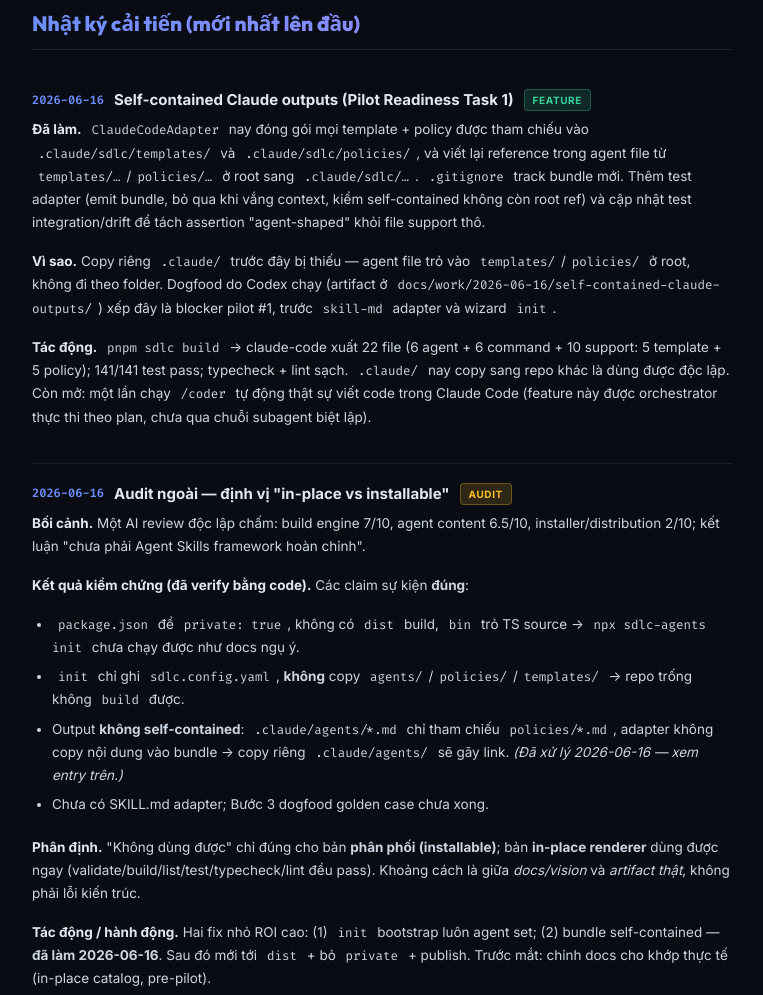
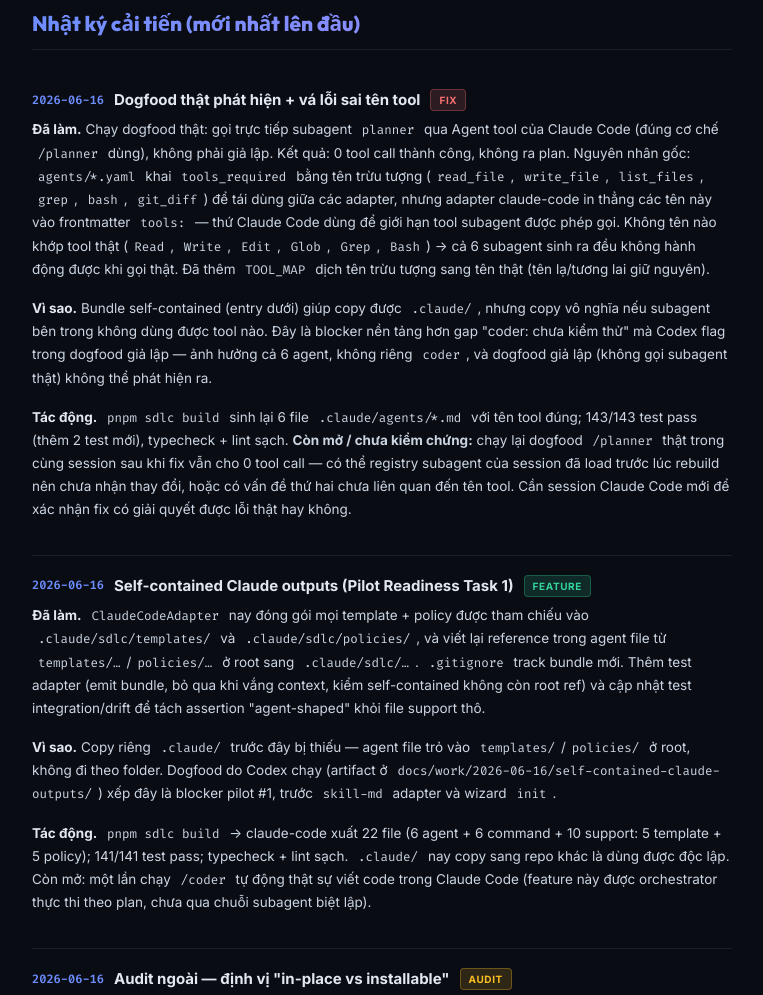
Before and after one commit to tvhhai/sdlc-agent, a website: page docs/release/release-notes.html in a window 1280 px wide. Shown: the part 1760-2755 px from the top of the page, without its empty margins (268-1031 px from the left). Drawn offline with Linux system fonts and the light colour scheme.

Commit message:
docs(release): log the tool-name mapping fix found via live dogfood

```diff
--- a/docs/release/release-notes.html
+++ b/docs/release/release-notes.html
@@ -118,6 +118,17 @@
         <div class="rn-entry">
           <div class="rn-head">
             <span class="rn-date">2026-06-16</span>
+            <span class="rn-title">Dogfood thật phát hiện + vá lỗi sai tên tool</span>
+            <span class="rn-tag fix">fix</span>
+          </div>
+          <p><span class="rn-label">Đã làm.</span> Chạy dogfood thật: gọi trực tiếp subagent <code>planner</code> qua Agent tool của Claude Code (đúng cơ chế <code>/planner</code> dùng), không phải giả lập. Kết quả: 0 tool call thành công, không ra plan. Nguyên nhân gốc: <code>agents/*.yaml</code> khai <code>tools_required</code> bằng tên trừu tượng (<code>read_file</code>, <code>write_file</code>, <code>list_files</code>, <code>grep</code>, <code>bash</code>, <code>git_diff</code>) để tái dùng giữa các adapter, nhưng adapter claude-code in thẳng các tên này vào frontmatter <code>tools:</code> — thứ Claude Code dùng để giới hạn tool subagent được phép gọi. Không tên nào khớp tool thật (<code>Read</code>, <code>Write</code>, <code>Edit</code>, <code>Glob</code>, <code>Grep</code>, <code>Bash</code>) → cả 6 subagent sinh ra đều không hành động được khi gọi thật. Đã thêm <code>TOOL_MAP</code> dịch tên trừu tượng sang tên thật (tên lạ/tương lai giữ nguyên).</p>
+          <p><span class="rn-label">Vì sao.</span> Bundle self-contained (entry dưới) giúp copy được <code>.claude/</code>, nhưng copy vô nghĩa nếu subagent bên trong không dùng được tool nào. Đây là blocker nền tảng hơn gap "coder: chưa kiểm thử" mà Codex flag trong dogfood giả lập — ảnh hưởng cả 6 agent, không riêng <code>coder</code>, và dogfood giả lập (không gọi subagent thật) không thể phát hiện ra.</p>
+          <p><span class="rn-label">Tác động.</span> <code>pnpm sdlc build</code> sinh lại 6 file <code>.claude/agents/*.md</code> với tên tool đúng; 143/143 test pass (thêm 2 test mới), typecheck + lint sạch. <strong>Còn mở / chưa kiểm chứng:</strong> chạy lại dogfood <code>/planner</code> thật trong cùng session sau khi fix vẫn cho 0 tool call — có thể registry subagent của session đã load trước lúc rebuild nên chưa nhận thay đổi, hoặc có vấn đề thứ hai chưa liên quan đến tên tool. Cần session Claude Code mới để xác nhận fix có giải quyết được lỗi thật hay không.</p>
+        </div>
+
+        <div class="rn-entry">
+          <div class="rn-head">
+            <span class="rn-date">2026-06-16</span>
             <span class="rn-title">Self-contained Claude outputs (Pilot Readiness Task 1)</span>
             <span class="rn-tag feature">feature</span>
           </div>
```
Also changed, not shown: docs/release/RELEASE_NOTES.md (+8 -0 lines).
